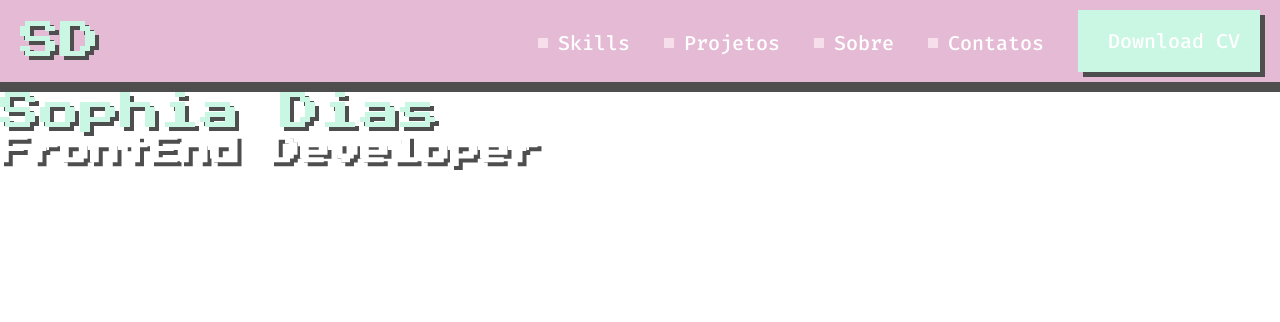
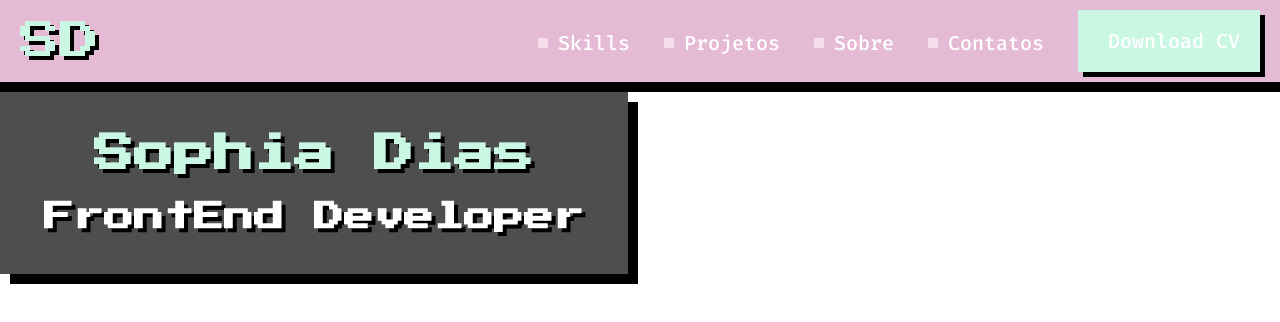
Before and after one commit to Sophia-Dias/curso-html-css-feliz, a plain HTML site: page index.html in a window 1280 px wide. Drawn offline with Linux system fonts and the light colour scheme.

Commit message:
Create the Box component

```diff
--- /dev/null
+++ b/css/components/box.css
@@ -0,0 +1,11 @@
+#box {
+    display: inline-block;
+    background-color: #4E4E4E;
+    box-shadow: 10px 10px 0 #000;
+    text-align: center;
+    padding: 42px 44px;
+}
+
+#box h1 {
+    margin-bottom: 28px;
+}
--- a/css/components/subtitle.css
+++ b/css/components/subtitle.css
@@ -1,6 +1,6 @@
 h2 {
     font-size: 30px;
     font-family: "Press Start 2P", sans-serif;
-    text-shadow: 4px 4px 0 #4E4E4E;
+    text-shadow: 4px 4px 0 #000;
     color: #FFF;
 }
--- a/css/components/title.css
+++ b/css/components/title.css
@@ -1,9 +1,6 @@
 h1 {
-    display: inline-flex;
     font-family: "Press Start 2P", sans-serif;
     font-size: 40px;
     color: #CAF7E3;
-    text-shadow: 4px 4px 0 #4E4E4E;
-    font-weight: 500;
-    align-items: center;
+    text-shadow: 4px 4px 0 #000;
 }
--- a/css/index.css
+++ b/css/index.css
@@ -1,11 +1,20 @@
 header {
     display: flex;
     justify-content: space-between;
-    border-bottom: 10px solid #4E4E4E;
+    border-bottom: 10px solid #000;
     background-color: #E4BAD4;
     padding: 10px 20px;
 }
 
+#icon {
+    display: inline-flex;
+    font-family: "Press Start 2P", sans-serif;
+    font-size: 40px;
+    color: #CAF7E3;
+    text-shadow: 4px 4px 0 #000;
+    font-weight: 500;
+    align-items: center;
+}
 
 nav {
     text-align: right;
@@ -33,7 +42,7 @@ a::before {
 #button {
     display: inline-block;
     background-color: #CAF7E3;
-    box-shadow: 5px 5px 0 #4E4E4E;
+    box-shadow: 5px 5px 0 #000;
     padding: 18px 20px;
     margin-right: 0px;
     transition: transform 200ms cubic-bezier(0,-0.51,1,2.58);
--- a/index.html
+++ b/index.html
@@ -7,6 +7,7 @@
     <link rel="stylesheet" href="css/index.css">
     <link rel="stylesheet" href="css/components/title.css">
     <link rel="stylesheet" href="css/components/subtitle.css">
+    <link rel="stylesheet" href="css/components/box.css">
 
     <link href="https://fonts.googleapis.com/css2?family=Fira+Code:wght@300;500&family=Press+Start+2P&display=swap" rel="stylesheet">
 
@@ -15,7 +16,7 @@
 
 <body>
     <header>
-        <h1>SD</h1>
+        <h1 id="icon">SD</h1>
 
         <nav>
             <a href="" lang="en">Skills</a>
@@ -26,9 +27,10 @@
         </nav>
     </header>
 
-    <h1>Sophia Dias</h1>
-
-    <h2>FrontEnd Developer</h2>
+    <div id="box">
+        <h1>Sophia Dias</h1>
+        <h2>FrontEnd Developer</h2>
+    </div>
 </body>
 
 </html>
```
